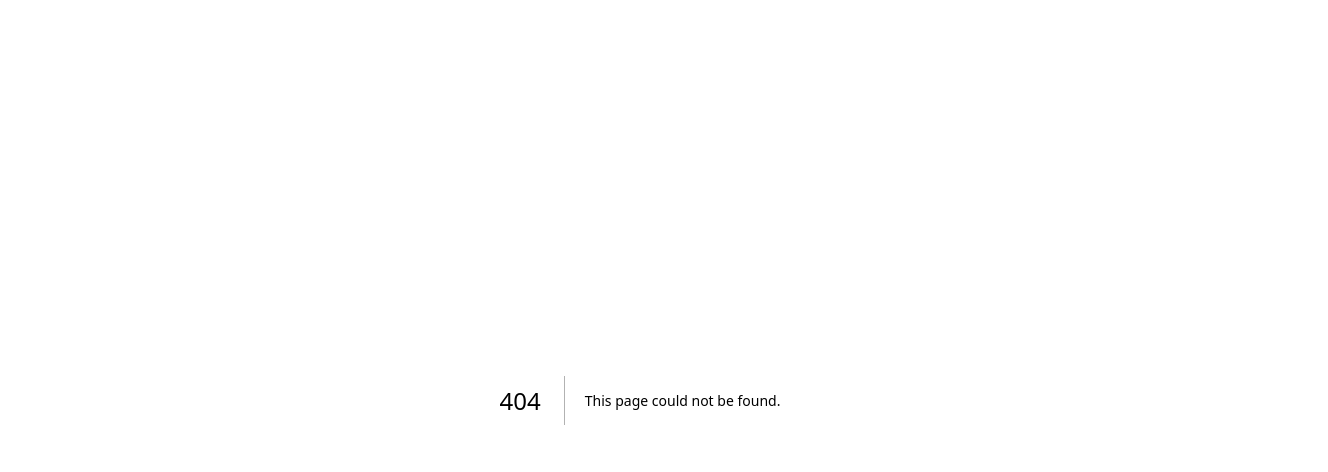
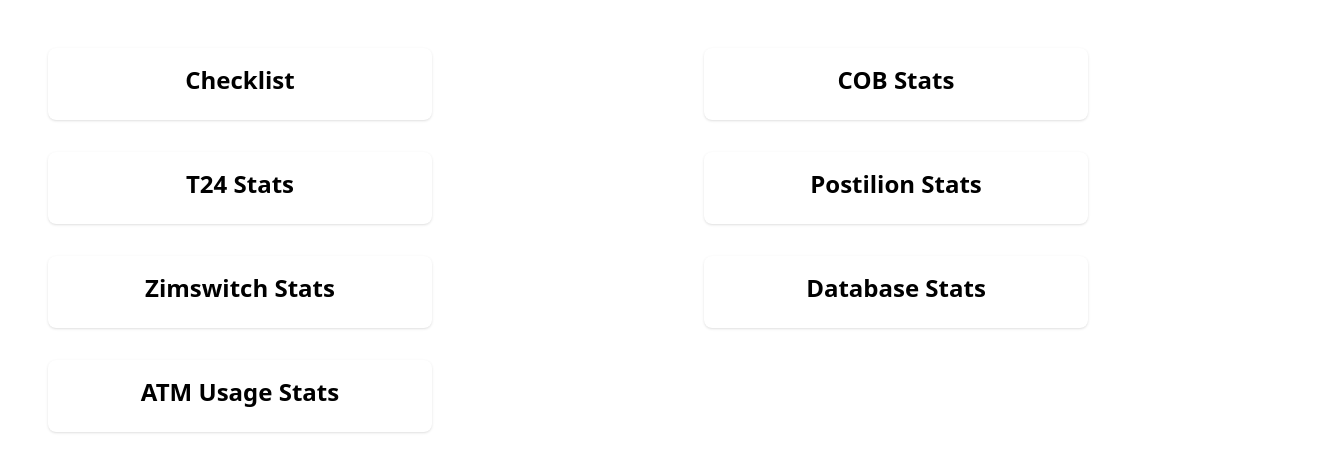
Before and after one commit to RuvimboRue/checklist-app, a Next.js app: page /stats in a window 1280 px wide. Before the commit this address had no page. Shown: the top 472 px of the page, 1328 px wide, since content can reach past the window. Built offline with nearby package versions, Linux system fonts and the light colour scheme.

Commit message:
Adding Stats

```diff
--- a/package.json
+++ b/package.json
@@ -30,7 +30,8 @@
     "path": "^0.12.7",
     "react": "^18",
     "react-dom": "^18",
-    "react-icons": "^5.0.1"
+    "react-icons": "^5.0.1",
+    "react-modal": "^3.16.1"
   },
   "devDependencies": {
     "autoprefixer": "^10.0.1",
--- /dev/null
+++ b/src/app/stats/page.jsx
@@ -0,0 +1,24 @@
+import React from 'react';
+import Card from '@/components/statsCard';
+import { card } from '@/constants';
+
+const Stats = () => {
+  const cards = [];
+  for (let i = 0; i < card.length; i++) {
+    cards.push(
+      <Card
+        key={i}
+        title={card[i].title}
+        link={card[i].link}
+      />
+    );
+  }
+
+  return (
+    <div className="container mx-auto ml-12 mt-12 mb-8 grid gap-1 sm:gap-8 grid-cols-2">
+      {cards}
+    </div>
+  );
+};
+
+export default Stats;
--- a/src/app/tasks/page.jsx
+++ b/src/app/tasks/page.jsx
@@ -7,12 +7,18 @@
 import User from '@/components/input';
 import { useUser } from '@clerk/clerk-react';
 import ChecklistPDF from '@/components/checklistpdf';
-import { CldUploadButton } from 'next-cloudinary';
+import { MdOutlineFileDownload } from "react-icons/md";
+import Modal from 'react-modal';
+
+
 
 const Task = () => {
   const [items, setItems] = useState([]);
   const [comments, setComments] = useState({});
   const [filterOption, setFilterOption] = useState('all');
+  const [modalIsOpen, setModalIsOpen] = useState(false);
+const [selectedFileUrl, setSelectedFileUrl] = useState('');
+
 
  const [filePreviews, setFilePreviews] = useState(() => {
   const storedFilePreviews = localStorage.getItem('filePreviews');
@@ -174,10 +180,23 @@
         </div>
         <span className="ml-2 mb-2 font-light" onChange={handleCommentChange}>{item.comment}</span>
         {filePreviews[item.id] && (
-          <div>
-            <img src={filePreviews[item.id]} alt="File Preview" style={{ maxWidth: '100px' }} />
-          </div>
-        )}
+  <div>
+    <img
+      src={filePreviews[item.id]}
+      alt="File Preview"
+      style={{ maxWidth: '100px', cursor: 'pointer' }}
+      onClick={() => {
+        setSelectedFileUrl(filePreviews[item.id]);
+        setModalIsOpen(true);
+      }}
+    />
+
+    {/* Add download link */}
+    <Link href={filePreviews[item.id]} download >
+    <MdOutlineFileDownload />
+    </Link>
+  </div>
+)}
         {!hiddenUploadItems[item.id] && showUpload && (
           <div>
             <label htmlFor={`file-${item.id}`} className="block mb-2">
@@ -190,6 +209,25 @@
             />
           </div>
         )}
+            <Modal
+  isOpen={modalIsOpen}
+  onRequestClose={() => setModalIsOpen(false)}
+  ariaHideApp={false} // Disable aria-hidden warning
+  style={{
+    content: {
+      width: '300px',
+      height: '300px',
+      margin: 'auto',
+    },
+    overlay: {
+      backgroundColor: 'rgba(0, 0, 0, 0.5)', // Adjust the overlay color and opacity
+    },
+  }}
+>
+  <img src={selectedFileUrl} alt="Selected File" style={{ maxWidth: '100%', maxHeight: '100%' }} />
+</Modal>
+
+
         <div className="flex items-end justify-end">
           <div className="flex items-center justify-center">
             <button
--- /dev/null
+++ b/src/components/statsCard/index.jsx
@@ -0,0 +1,14 @@
+import React from 'react';
+
+const Card = ({ title, description, link }) => {
+  return (
+    <div className="max-w-sm bg-white rounded-lg shadow">
+      <a href={link} target="_blank" rel="noopener noreferrer" className="block p-4">
+        <h3 className="text-2xl text-center font-semibold mb-2">{title}</h3>
+        <p className="text-white">{description}</p>
+      </a>
+    </div>
+  );
+};
+
+export default Card;
--- /dev/null
+++ b/src/constants/index.js
@@ -0,0 +1,39 @@
+import { link } from "@nextui-org/react";
+
+export const card = [
+    {
+      title: "Checklist",
+      link: "/tasks"
+
+    },
+    {
+        title: "COB Stats",
+        link: "/stats/cobstats"
+
+      },
+      {
+        title: "T24 Stats",
+        link: "/stats/t24stats"
+
+      },
+      {
+        title: "Postilion Stats",
+        link: "/stats/postilionstats"
+
+      },
+      {
+        title: "Zimswitch Stats",
+        link: "/stats/zimswitchstats"
+
+      },
+      {
+        title: "Database Stats",
+        link: "/stats/dbstats"
+
+      },
+      {
+        title: "ATM Usage Stats",
+        link: "/stats/atmstats"
+
+      },
+  ];
```
Also changed, not shown: 1 other file (tests, documents, lock files or other folders).
